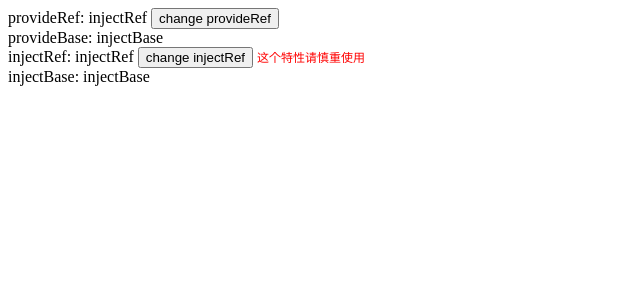
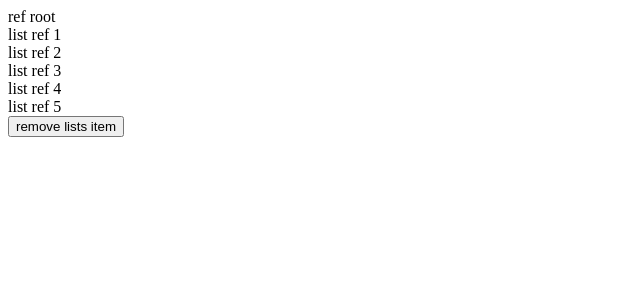
Before and after one commit to zzzzzshPig/upgrade, a Vue app in the folder Vue/vue3/vue3-api/: page / in a window 1280 px wide. Shown: the top 300 px of the page, without its empty margins (0-640 px from the left). Built offline with nearby package versions, Linux system fonts and the light colour scheme.

Commit message:
Feat: vue3-api-模板Refs

```diff
--- a/Vue/vue3/vue3-api/src/App.vue
+++ b/Vue/vue3/vue3-api/src/App.vue
@@ -2,7 +2,8 @@
 <!--	<Setup setup="ooooook"></Setup>-->
 <!--	<BaseReactiveApi></BaseReactiveApi>-->
 <!--	<Lifecycle></Lifecycle>-->
-	<ProvideAndInject></ProvideAndInject>
+<!--	<ProvideAndInject></ProvideAndInject>-->
+	<Refs></Refs>
 </template>
 
 <script lang="ts" src="./app.ts"></script>
--- a/Vue/vue3/vue3-api/src/app.ts
+++ b/Vue/vue3/vue3-api/src/app.ts
@@ -3,12 +3,14 @@ import Setup from '@/components/setup/index.vue'
 import BaseReactiveApi from '@/components/base-reactive-api/index.vue'
 import Lifecycle from '@/components/lifeCycle/index.vue'
 import ProvideAndInject from '@/components/provideAndInject/index.vue'
+import Refs from '@/components/refs/index.vue'
 
 export default defineComponent({
     components: {
         Setup,
         BaseReactiveApi,
         Lifecycle,
-        ProvideAndInject
+        ProvideAndInject,
+        Refs
     }
 })
--- /dev/null
+++ b/Vue/vue3/vue3-api/src/components/refs/index.ts
@@ -0,0 +1,35 @@
+import { defineComponent, ref, reactive, onMounted, onBeforeUpdate } from 'vue'
+
+export default defineComponent({
+    setup () {
+        const root = ref<HTMLDivElement>()
+        const roots = ref<HTMLDivElement[]>([])
+        const lists = reactive([1, 2, 3, 4, 5])
+
+        onMounted(() => {
+            console.log('root ----- ', root.value)
+            console.log('roots ---- ', roots.value)
+        })
+
+        // 确保在每次变更之前重置引用
+        // 如果 lists 的内容发生了变化，比如lists.length发生变化
+        // 那就必须清空roots(直接清空最为方便) 否则roots.length !== lists.length
+        onBeforeUpdate(() => {
+            roots.value = []
+        })
+
+        return {
+            root,
+            roots,
+            lists,
+            removeListsItem () {
+            	lists.pop()
+            },
+            getEl (el: HTMLDivElement, index: number) {
+            	// TODO: 重大bug list被删除了一个元素 但是getEl却被调用了lists.length + 1次
+            	console.log(el, index)
+                roots.value[index] = el
+            }
+        }
+    }
+})
--- /dev/null
+++ b/Vue/vue3/vue3-api/src/components/refs/index.vue
@@ -0,0 +1,15 @@
+<template>
+	<div ref="root">
+		ref root
+	</div>
+
+	<div v-for="(item, index) in lists" :key="index" :ref="el => getEl(el, index)">
+		list ref {{ item }}
+	</div>
+
+	<button @click="removeListsItem">remove lists item</button>
+</template>
+
+<script lang="ts" src="./index.ts"></script>
+
+<style scoped lang="less"></style>
```
